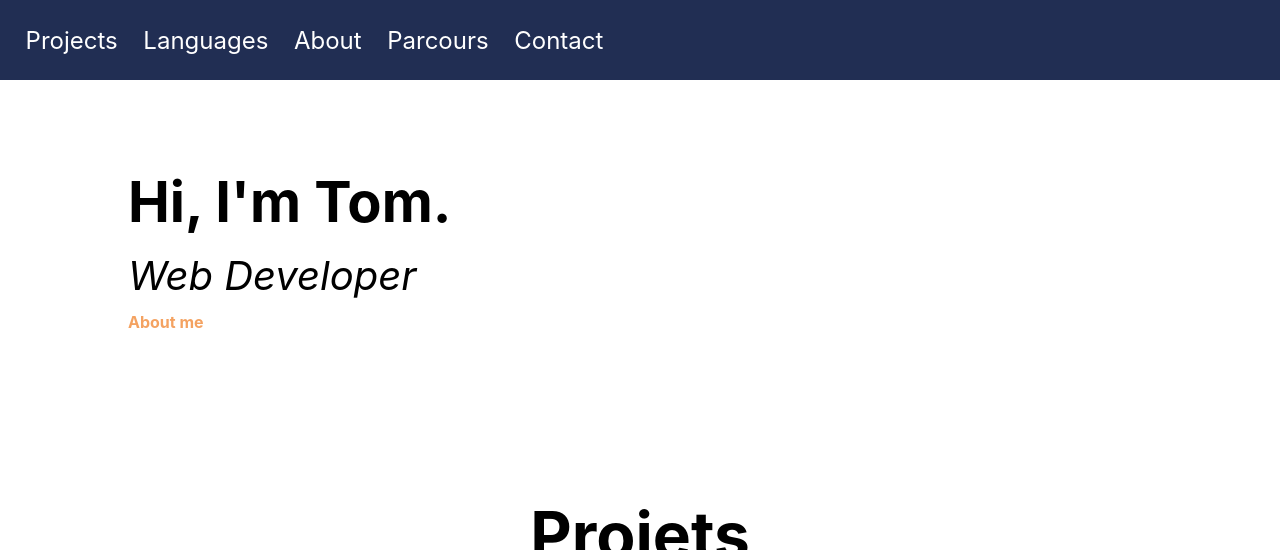
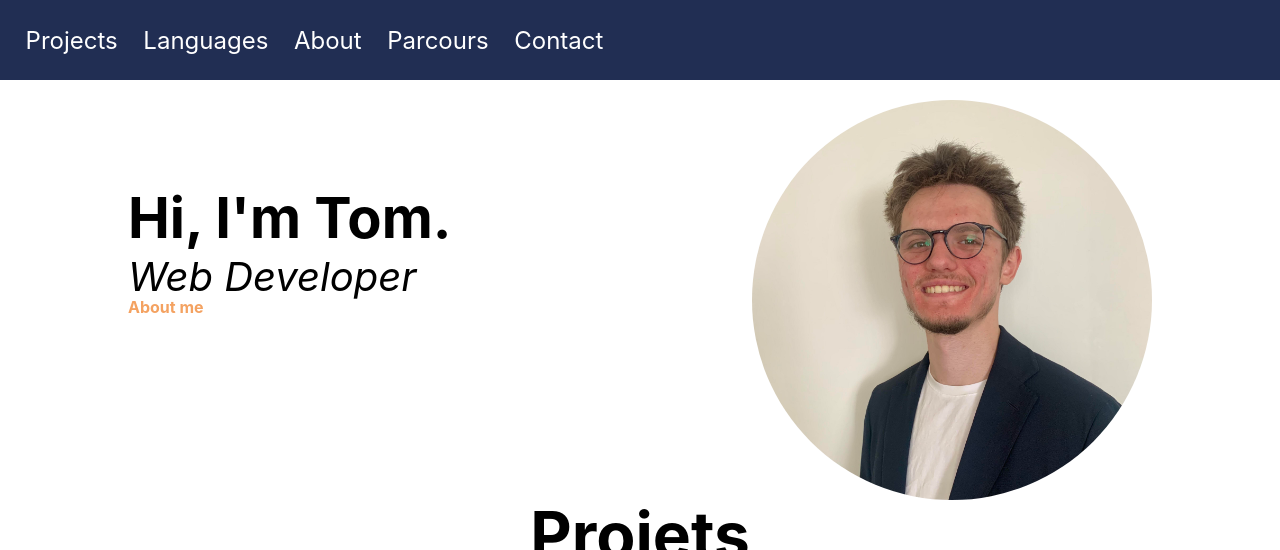
Before and after one commit to PauwelsTom/portfolio, a React (Create React App) app: page / in a window 1280 px wide. Shown: the top 550 px of the page. Built offline with nearby package versions, Linux system fonts and the light colour scheme.

Commit message:
Ajout de ma tete

```diff
--- a/src/MainPage/Intro.css
+++ b/src/MainPage/Intro.css
@@ -1,15 +1,30 @@
 .Intro {
+    display: flex;
+    flex-direction: row;
+    justify-content: space-between;
+    align-items: center;
+
+    height: 22vh;
+    width: 80vw;
+
+
+    margin-left: 10vw;
+    margin-top: 10vh;
+    margin-bottom: 20vh;
+}
+
+.IntroTextDiv {
     display: flex;
     flex-direction: column;
     justify-content: space-around;
     align-items: baseline;
 
-    height: 22vh;
+}
 
-
-    margin-left: 10vw;
-    margin-top: 10vh;
-    margin-bottom: 20vh;
+.PhotoMoi {
+    margin-top: 13vh;
+    height: 50vh;
+    border-radius: 40vh;
 }
 
 .Name {
--- a/src/MainPage/Intro.jsx
+++ b/src/MainPage/Intro.jsx
@@ -17,12 +17,16 @@ export class Intro extends Component {
     render() {
         return (
             <div className="Intro">
-                <span className="Name">Hi, I'm Tom.</span>
-                <span className="Title">Web Developer</span>
-                <div className="AboutMeButton" onClick={() => this.ScrollToSection("AboutMe")}>
-                    <span>About me</span>
-                    <img id="Fleche" src={IconeFlecheOrange} alt="→"/>
+                <div className="IntroTextDiv">
+                    <span className="Name">Hi, I'm Tom.</span>
+                    <span className="Title">Web Developer</span>
+                    <div className="AboutMeButton" onClick={() => this.ScrollToSection("AboutMe")}>
+                        <span>About me</span>
+                        <img id="Fleche" src={IconeFlecheOrange} alt="→"/>
+                    </div>
                 </div>
+
+                <img className="PhotoMoi" src="/Moi.jpg" alt="Me"/>
             </div>
         );
     }
```
Also changed, not shown: public/Moi.jpg (added).
